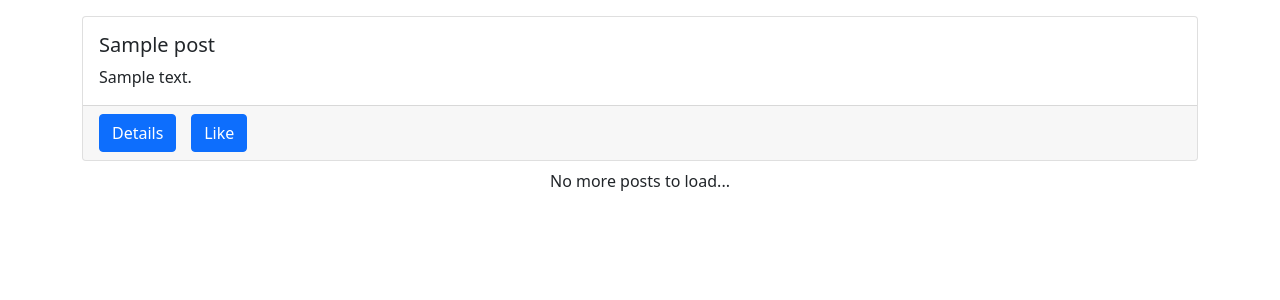
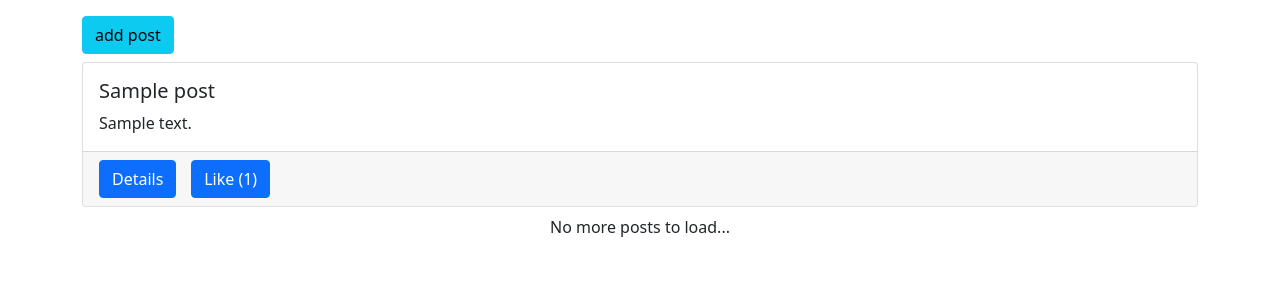
Before and after one commit to drutkoowski/django-ajax-sample, a Django app: page / in a window 1280 px wide. Shown: the top 300 px of the page. Run offline with Django 4.2, Linux system fonts and the light colour scheme; tables that the repository leaves empty hold one stand-in row (values such as "Sample post"); some libraries are stand-ins or nearby versions.

Commit message:
adding post modal with creating post functionality using ajax calls

```diff
--- /dev/null
+++ b/posts/forms.py
@@ -0,0 +1,9 @@
+from django import forms
+from .models import Post
+
+class PostForm(forms.ModelForm):
+    title = forms.CharField(widget=forms.TextInput(attrs={'class': 'form-control'}))
+    body = forms.CharField(widget=forms.Textarea(attrs={'class': 'form-control', 'rows': 3}))
+    class Meta:
+        model = Post
+        fields = ('title', 'body',)
--- a/posts/models.py
+++ b/posts/models.py
@@ -13,3 +13,10 @@ class Post(models.Model):
 
     def __str__(self):
         return str(self.title)
+
+    @property
+    def like_count(self):
+        return self.liked.all().count()
+
+    class Meta:
+        ordering = ('-created',)
--- a/posts/static/posts/main.js
+++ b/posts/static/posts/main.js
@@ -3,7 +3,57 @@ const spinnerBox = document.getElementById('spinner-box')
 const loadBtn = document.getElementById('load-btn')
 const endBox = document.getElementById('end-box')
 
+const postForm = document.getElementById('post-form')
+const title = document.getElementById('id_title')
+const body = document.getElementById('id_body')
+const csrf = document.getElementsByName('csrfmiddlewaretoken')
+const alertBox = document.getElementById('alert-box')
 
+
+// ajax calls csrf token
+const getCookie = (name) => {
+    let cookieValue = null;
+    if (document.cookie && document.cookie !== '') {
+        const cookies = document.cookie.split(';');
+        for (let i = 0; i < cookies.length; i++) {
+            const cookie = cookies[i].trim();
+            // Does this cookie string begin with the name we want?
+            if (cookie.substring(0, name.length + 1) === (name + '=')) {
+                cookieValue = decodeURIComponent(cookie.substring(name.length + 1));
+                break;
+            }
+        }
+    }
+    return cookieValue;
+}
+const csrftoken = getCookie('csrftoken');
+//
+
+
+const likeUnlikePosts = () => {
+    const likeUnlikeForms = [...document.getElementsByClassName('like-unlike-forms')]
+    likeUnlikeForms.forEach(form => form.addEventListener('submit', e=> {
+        e.preventDefault()
+        const clickedId = e.target.getAttribute('data-form-id')
+        const clickedBtn = document.getElementById(`like-unlike-${clickedId}`)
+
+        $.ajax({
+            type: "POST",
+            url: "/like-unlike/",
+            data: {
+                'csrfmiddlewaretoken': csrftoken,
+                'pk': clickedId,
+            },
+            success: function (response) {
+                clickedBtn.textContent = response.liked ? `Unlike (${response.count})`: `Like (${response.count})`
+            },
+            error: function (error) {
+                console.log(error)
+            }
+
+        })
+    }))
+}
 
 let visible = 3
 
@@ -30,14 +80,17 @@ const getData = () => {
                             <a href="#" class="btn btn-primary">Details</a>
                         </div>
 
-                        <div class="col-1">
-                            <a href="#" class="btn btn-primary">Like</a>
+                        <div class="col-2">
+                            <form class="like-unlike-forms" data-form-id="${el.id}" action="">
+                                <button class="btn btn-primary" id="like-unlike-${el.id}">${el.liked ? `Unlike (${el.count})`: `Like (${el.count})`}</button>
+                            </form>
                         </div>
                     </div>
                   </div>
                 </div>
                 `
         })
+            likeUnlikePosts()
         }, 1000)
         if (response.size === 0){
             endBox.textContent = 'No posts added yet...'
@@ -60,4 +113,49 @@ loadBtn.addEventListener('click', () => {
     getData()
 })
 
+
+postForm.addEventListener('submit', e => {
+    e.preventDefault()
+    $.ajax({
+        type: "POST",
+        url: '',
+        data: {
+            'csrfmiddlewaretoken': csrf[0].value,
+            'title': title.value,
+            'body': body.value,
+        },
+        success: function (response) {
+            console.log(response)
+            postsBox.insertAdjacentHTML('afterbegin', `
+                <div class="card mb-2">
+                  <div class="card-body">
+                    <h5 class="card-title">${response.title}</h5>
+                    <p class="card-text">${response.body}</p>
+                  </div>
+                  <div class="card-footer">
+                    <div class="row">
+                        <div class="col-1">
+                            <a href="#" class="btn btn-primary">Details</a>
+                        </div>
+
+                        <div class="col-2">
+                            <form class="like-unlike-forms" data-form-id="${response.id}" action="">
+                                <button class="btn btn-primary" id="like-unlike-${response.id}">Like (0)</button>
+                            </form>
+                        </div>
+                    </div>
+                  </div>
+                </div>
+                `)
+            likeUnlikePosts()
+            $('#addPostModal').modal('hide')
+            handleAlerts('success', 'New post added!')
+        },
+        error: function (error) {
+            console.log(error)
+            handleAlerts('danger', 'Woops.. something went wrong!')
+        }
+
+    })
+})
 getData()
--- a/posts/templates/posts/main.html
+++ b/posts/templates/posts/main.html
@@ -1,5 +1,7 @@
 {% extends 'base.html' %}
 {% load static %}
+{% load crispy_forms_tags %}
+
 {% block scripts %}
     <script src="{% static 'posts/main.js' %}" defer></script>
 {% endblock %}
@@ -9,10 +11,37 @@
 {% endblock %}
 
 {% block content %}
-{#    {% for obj in qs %}#}
-{#        {{ obj.title }} - {{ obj.body }} <br>#}
-{##}
-{#    {% endfor %}#}
+<!-- Modal -->
+    <div class="modal fade" id="addPostModal" tabindex="-1" aria-labelledby="exampleModalLabel" aria-hidden="true">
+
+      <div class="modal-dialog">
+
+        <div class="modal-content">
+          <div class="modal-header">
+            <h1 class="modal-title fs-5" id="exampleModalLabel">Create Post</h1>
+            <button type="button" class="btn-close" data-bs-dismiss="modal" aria-label="Close"></button>
+          </div>
+          <div class="modal-body">
+              <form action="" id="post-form">
+                  {% csrf_token %}
+                  {{ form.as_p }}
+                   <div class="modal-footer">
+                    <button type="submit" class="btn btn-danger" data-bs-dismiss="modal">Close</button>
+                    <button type="submit" class="btn btn-success">+ Add</button>
+                  </div>
+              </form>
+          </div>
+        </div>
+
+      </div>
+
+    </div>
+
+    <div id="alert-box"></div>
+    <button type="button" class="btn btn-info mb-2" data-bs-toggle="modal" data-bs-target="#addPostModal">
+      add post
+    </button>
+
     <div id="posts-box"></div>
       <div id="spinner-box" class="text-center">
         <div class="spinner-border" role="status"></div>
--- a/posts/urls.py
+++ b/posts/urls.py
@@ -2,12 +2,15 @@ from django.urls import path
 from .views import (post_list_and_create,
                     hello_world_view,
                     load_post_data_view,
+                    like_unlike_post
                     )
 
 app_name = 'posts'
 
 urlpatterns = [
     path('', post_list_and_create, name='main-board'),
+    # ajax
     path('data/<int:num_posts>/', load_post_data_view, name='posts-data'),
-    path('hello-world/', hello_world_view, name='hello-world')
+    path('like-unlike/', like_unlike_post, name='like-unlike'),
+    path('hello-world/', hello_world_view, name='hello-world'),
 ]
--- a/posts/views.py
+++ b/posts/views.py
@@ -1,31 +1,63 @@
 from django.shortcuts import render
 from posts.models import Post
 from django.http import JsonResponse
+from .forms import PostForm
+from profiles.models import Profile
 
 # Create your views here.
 
 
 def post_list_and_create(request):
-    qs = Post.objects.all()
-    return render(request, 'posts/main.html', {'qs': qs})
+    form = PostForm(request.POST or None)
+    if request.headers.get('x-requested-with') == 'XMLHttpRequest':
+        if form.is_valid():
+            author = Profile.objects.get(user=request.user)
+            instance = form.save(commit=False)
+            instance.author = author
+            instance.save()
+            return JsonResponse({
+                'title': instance.title,
+                'body': instance.body,
+                'author': instance.author.user.username,
+                'id': instance.id
+            })
+    context = {
+        'form': form,
+    }
+    return render(request, 'posts/main.html', context)
 
 def load_post_data_view(request, num_posts):
-    visible = 3
-    upper = num_posts
-    lower = upper - visible
-    size = Post.objects.all().count()
-    qs = Post.objects.all()
-    data = []
-    for obj in qs:
-        item = {
-            'id': obj.id,
-            'title': obj.title,
-            'body': obj.body,
-            'liked': True if request.user in obj.liked.all() else False,
-            'author': obj.author.user.username
-        }
-        data.append(item)
-    return JsonResponse({'data': data[lower:upper], 'size': size})
+    if request.headers.get('x-requested-with') == 'XMLHttpRequest':
+        visible = 3
+        upper = num_posts
+        lower = upper - visible
+        size = Post.objects.all().count()
+        qs = Post.objects.all()
+        data = []
+        for obj in qs:
+            item = {
+                'id': obj.id,
+                'title': obj.title,
+                'body': obj.body,
+                'liked': True if request.user in obj.liked.all() else False,
+                'count': obj.like_count,
+                'author': obj.author.user.username
+            }
+            data.append(item)
+        return JsonResponse({'data': data[lower:upper], 'size': size})
+
+
+def like_unlike_post(request):
+    if request.headers.get('x-requested-with') == 'XMLHttpRequest':
+        pk = request.POST.get('pk')
+        obj = Post.objects.get(pk=pk)
+        if request.user in obj.liked.all():
+            liked = False
+            obj.liked.remove(request.user)
+        else:
+            liked = True
+            obj.liked.add(request.user)
+        return JsonResponse({'liked': liked, 'count': obj.like_count})
 
 
 def hello_world_view(request):
--- a/posts_proj/settings.py
+++ b/posts_proj/settings.py
@@ -42,6 +42,8 @@ INSTALLED_APPS = [
     'profiles',
     'crispy_forms',
 ]
+
+CRISPY_TEMPLATE_PACK = 'bootstrap4'
 
 MIDDLEWARE = [
     'django.middleware.security.SecurityMiddleware',
--- a/static/functions.js
+++ b/static/functions.js
@@ -0,0 +1,7 @@
+const handleAlerts = (type, msg) => {
+    alertBox.innerHTML = `
+        <div class="alert alert-${type}" role="alert">
+          ${msg}
+        </div>
+    `
+}
```
